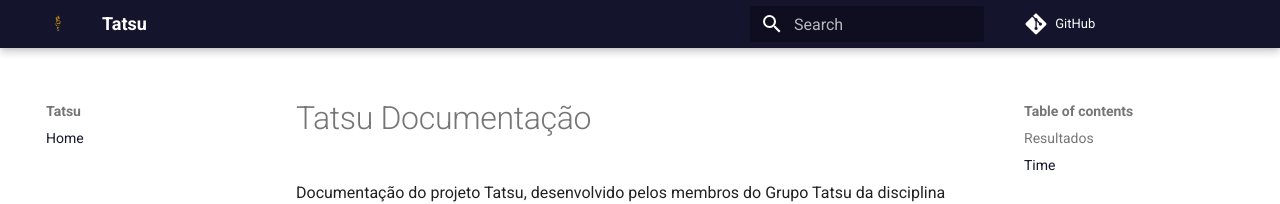
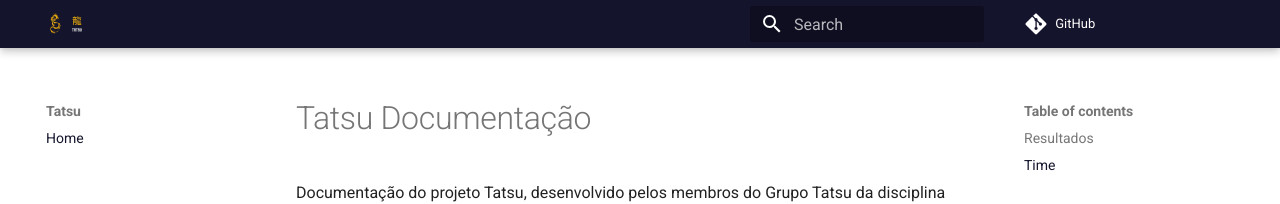
Before and after one commit to FGAUnB-REQ-GM/2021.2-Tatsu, an MkDocs documentation site: the page built from docs/index.md, in a window 1280 px wide. Shown: the top 204 px of the page. Built offline with MkDocs 1.6.1 and Material for MkDocs 9.7.7, drawn with Linux system fonts in a browser that asks for light colours; comment, search, counter and statistics services are not loaded.

Commit message:
Atualização Logo

```diff
--- a/docs/Assets/Stylesheets/extra.css
+++ b/docs/Assets/Stylesheets/extra.css
@@ -15,6 +15,10 @@
 transition: .5s ease;
 backface-visibility: hidden;
 border-radius: 50%;
+}
+
+.md-header__title{
+    opacity: 0;
 }
 
 .middle {
--- a/mkdocs.yml
+++ b/mkdocs.yml
@@ -7,11 +7,8 @@
 theme:
   name: material
   features: navigation.tabs
-  logo: Assets/Images/Logo.svg
-  favicon: Assets/Images/LogoSemFundo.svg
-
-
-
+  logo: Assets/Images/LogoHorizontal.svg
+  favicon: Assets/Images/favicon.ico
 
 
 extra_css:
```
Also changed, not shown: docs/Assets/Images/LogoHorizontal.svg (added), docs/Assets/Images/favicon.ico (added).
